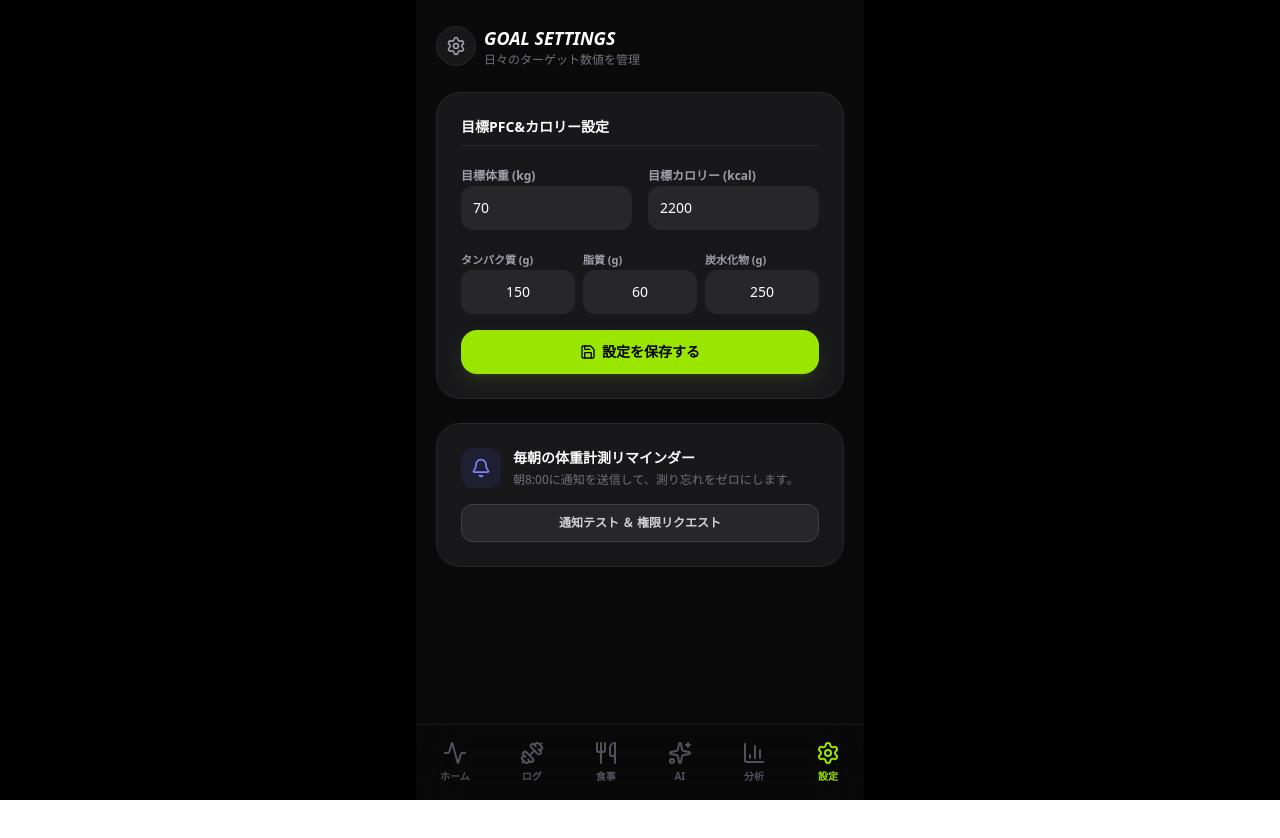
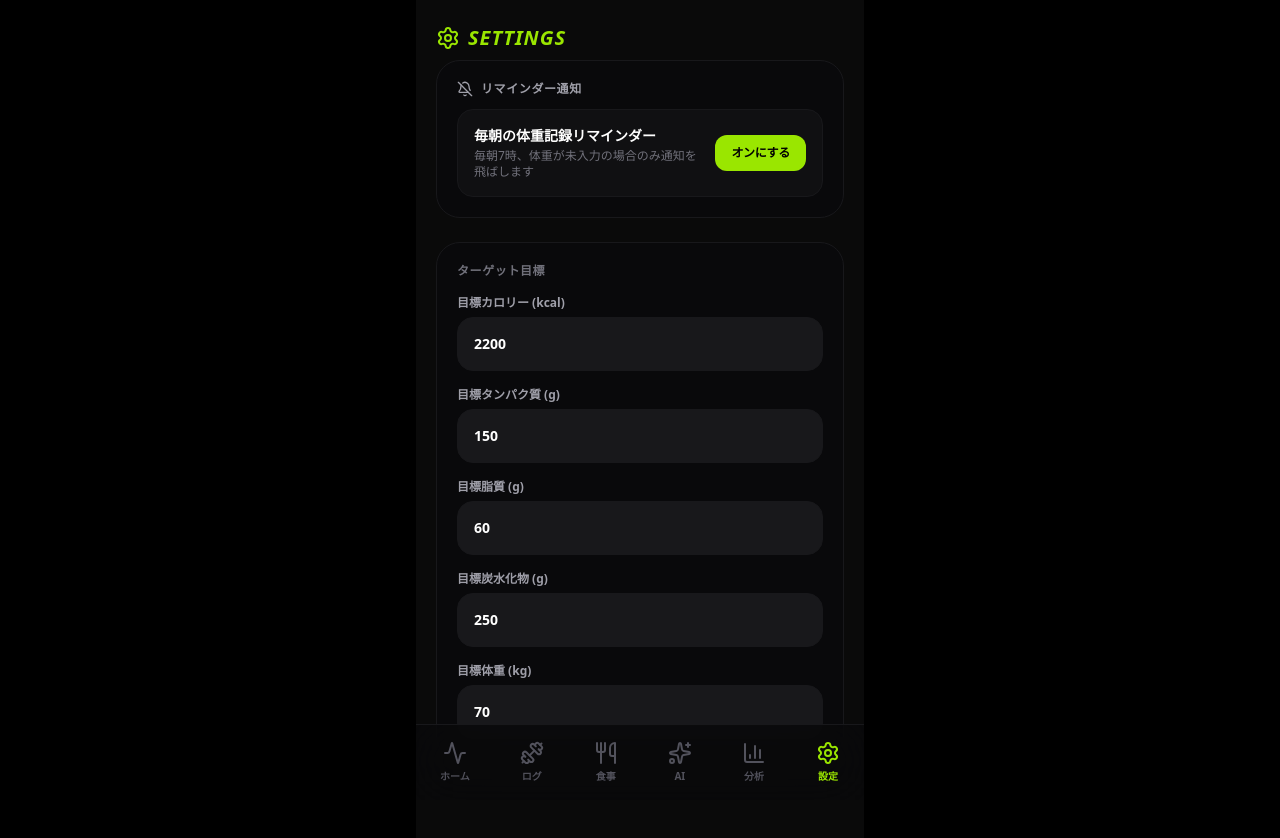
Before and after one commit to yumma180853/lift-and-lean, a React (Vite) app: page / in a window 1280 px wide. Both pictures are taken after a click on the button "設定". Shown: the top 838 px of the page. Before the commit the page ends 800 px from the top, so only its background shows below. Built offline with nearby package versions, Linux system fonts and the light colour scheme.

Commit message:
Update SectionSettings.tsx

```diff
--- a/src/components/SectionSettings.tsx
+++ b/src/components/SectionSettings.tsx
@@ -1,141 +1,104 @@
-import React, { useState } from 'react';
-import {
-  Settings,
-  Save,
-  Bell
-} from 'lucide-react';
+import React from 'react';
+import { Settings, Bell, BellOff } from 'lucide-react';
 import { UserGoals } from '../types';
 
-export interface SectionSettingsProps {
+interface SectionSettingsProps {
   goals: UserGoals;
-  setGoals: React.Dispatch<React.SetStateAction<UserGoals>>;
-  requestNotificationPermission: () => void;
+  setGoals: (goals: UserGoals) => void;
+  remind: boolean;
+  toggleNotification: () => void;
 }
 
-export function SectionSettings({
-  goals,
-  setGoals,
-  requestNotificationPermission
-}: SectionSettingsProps) {
-  const [cal, setCal] = useState(goals.calories.toString());
-  const [prot, setProt] = useState(goals.protein.toString());
-  const [fat, setFat] = useState(goals.fat.toString());
-  const [carb, setCarb] = useState(goals.carbs.toString());
-  const [wt, setWt] = useState(goals.targetWeight.toString());
-
-  const handleSave = (e: React.FormEvent) => {
-    e.preventDefault();
-    setGoals({
-      calories: parseFloat(cal) || 0,
-      protein: parseFloat(prot) || 0,
-      fat: parseFloat(fat) || 0,
-      carbs: parseFloat(carb) || 0,
-      targetWeight: parseFloat(wt) || 0,
-    });
-    alert('目標設定を更新しました！');
+export function SectionSettings({ goals, setGoals, remind, toggleNotification }: SectionSettingsProps) {
+  const handleChange = (key: keyof UserGoals, value: number) => {
+    setGoals({ ...goals, [key]: value });
   };
 
   return (
     <div className="space-y-6 pb-24">
-      <header className="flex items-center gap-2">
-        <div className="w-10 h-10 bg-zinc-900 border border-zinc-800 rounded-full flex items-center justify-center text-zinc-400">
-          <Settings size={20} />
+      {/* ヘッダー */}
+      <div className="flex items-center gap-2 text-lime-400 font-black italic text-xl uppercase tracking-wider mb-2">
+        <Settings size={24} />
+        <span>SETTINGS</span>
       </div>
-        <div>
-          <h1 className="text-lg font-bold text-white uppercase italic">GOAL SETTINGS</h1>
-          <p className="text-zinc-500 text-xs">日々のターゲット数値を管理</p>
+
+      {/* 🚨【超美化】一般ユーザー向けの美しい通知ON/OFFスイッチを新設！ */}
+      <div className="bg-zinc-950 border border-zinc-900 rounded-3xl p-5 space-y-3">
+        <div className="flex items-center gap-2 text-zinc-400">
+          {remind ? <Bell size={16} className="text-lime-400" /> : <BellOff size={16} />}
+          <h3 className="text-xs font-bold uppercase tracking-wider">リマインダー通知</h3>
         </div>
-      </header>
-
-      {/* Manual target config form */}
-      <form onSubmit={handleSave} className="bg-zinc-900 border border-zinc-800 p-6 rounded-3xl space-y-4">
-        <h3 className="font-bold text-white text-sm border-b border-zinc-800 pb-2">目標PFC&カロリー設定</h3>
-
-        <div className="space-y-4">
-          <div className="grid grid-cols-2 gap-4">
-            <div className="space-y-1.5">
-              <label className="text-xs font-bold text-zinc-400" htmlFor="target-weight-input-settings">目標体重 (kg)</label>
-              <input
-                id="target-weight-input-settings"
-                type="number"
-                step="0.1"
-                value={wt}
-                onChange={(e) => setWt(e.target.value)}
-                className="w-full bg-zinc-800 border-0 rounded-xl p-3 text-white text-sm focus:ring-1 focus:ring-lime-400 outline-none"
-              />
+        <div className="flex items-center justify-between bg-zinc-900/50 border border-zinc-900 rounded-2xl p-4">
+          <div className="space-y-0.5 max-w-[70%]">
+            <p className="text-sm font-bold text-white">毎朝の体重記録リマインダー</p>
+            <p className="text-xs text-zinc-500">毎朝7時、体重が未入力の場合のみ通知を飛ばします</p>
           </div>
-            <div className="space-y-1.5">
-              <label className="text-xs font-bold text-zinc-400" htmlFor="target-calories-input-settings">目標カロリー (kcal)</label>
-              <input
-                id="target-calories-input-settings"
-                type="number"
-                value={cal}
-                onChange={(e) => setCal(e.target.value)}
-                className="w-full bg-zinc-800 border-0 rounded-xl p-3 text-white text-sm focus:ring-1 focus:ring-lime-400 outline-none"
-              />
+          <button
+            onClick={toggleNotification}
+            className={`px-4 py-2.5 rounded-xl font-bold text-xs transition-all tracking-tight ${
+              remind
+                ? 'bg-red-500/10 text-red-400 border border-red-500/20 active:bg-red-500/20'
+                : 'bg-lime-400 text-black font-black active:scale-95'
+            }`}
+          >
+            {remind ? 'オフにする' : 'オンにする'}
+          </button>
         </div>
       </div>
 
-          <div className="grid grid-cols-3 gap-2">
-            <div className="space-y-1.5">
-              <label className="text-[11px] font-bold text-zinc-400" htmlFor="target-protein-input-settings">タンパク質 (g)</label>
+      {/* 目標設定セクション（PFCバランスフォームを1ミリも壊さず維持！） */}
+      <div className="bg-zinc-950 border border-zinc-900 rounded-3xl p-5 space-y-4">
+        <h3 className="text-xs font-bold text-zinc-500 uppercase tracking-wider">ターゲット目標</h3>
+
+        <div className="space-y-4">
+          <div>
+            <label className="text-xs font-bold text-zinc-400 block mb-1.5">目標カロリー (kcal)</label>
             <input
-                id="target-protein-input-settings"
               type="number"
-                value={prot}
-                onChange={(e) => setProt(e.target.value)}
-                className="w-full bg-zinc-800 border-0 rounded-xl p-3 text-white text-sm text-center focus:ring-1 focus:ring-lime-400 outline-none"
+              value={goals.calories}
+              onChange={(e) => handleChange('calories', Number(e.target.value))}
+              className="w-full bg-zinc-900 border border-zinc-900 rounded-2xl p-4 text-sm font-bold text-white outline-none focus:border-lime-400 transition-all"
             />
           </div>
-            <div className="space-y-1.5">
-              <label className="text-[11px] font-bold text-zinc-400" htmlFor="target-fat-input-settings">脂質 (g)</label>
+          <div>
+            <label className="text-xs font-bold text-zinc-400 block mb-1.5">目標タンパク質 (g)</label>
             <input
-                id="target-fat-input-settings"
               type="number"
-                value={fat}
-                onChange={(e) => setFat(e.target.value)}
-                className="w-full bg-zinc-800 border-0 rounded-xl p-3 text-white text-sm text-center focus:ring-1 focus:ring-lime-400 outline-none"
+              value={goals.protein}
+              onChange={(e) => handleChange('protein', Number(e.target.value))}
+              className="w-full bg-zinc-900 border border-zinc-900 rounded-2xl p-4 text-sm font-bold text-white outline-none focus:border-lime-400 transition-all"
             />
           </div>
-            <div className="space-y-1.5">
-              <label className="text-[11px] font-bold text-zinc-400" htmlFor="target-carbs-input-settings">炭水化物 (g)</label>
+          <div>
+            <label className="text-xs font-bold text-zinc-400 block mb-1.5">目標脂質 (g)</label>
             <input
-                id="target-carbs-input-settings"
               type="number"
-                value={carb}
-                onChange={(e) => setCarb(e.target.value)}
-                className="w-full bg-zinc-800 border-0 rounded-xl p-3 text-white text-sm text-center focus:ring-1 focus:ring-lime-400 outline-none"
+              value={goals.fat}
+              onChange={(e) => handleChange('fat', Number(e.target.value))}
+              className="w-full bg-zinc-900 border border-zinc-900 rounded-2xl p-4 text-sm font-bold text-white outline-none focus:border-lime-400 transition-all"
+            />
+          </div>
+          <div>
+            <label className="text-xs font-bold text-zinc-400 block mb-1.5">目標炭水化物 (g)</label>
+            <input
+              type="number"
+              value={goals.carbs}
+              onChange={(e) => handleChange('carbs', Number(e.target.value))}
+              className="w-full bg-zinc-900 border border-zinc-900 rounded-2xl p-4 text-sm font-bold text-white outline-none focus:border-lime-400 transition-all"
+            />
+          </div>
+          <div>
+            <label className="text-xs font-bold text-zinc-400 block mb-1.5">目標体重 (kg)</label>
+            <input
+              type="number"
+              step="0.1"
+              value={goals.targetWeight}
+              onChange={(e) => handleChange('targetWeight', Number(e.target.value))}
+              className="w-full bg-zinc-900 border border-zinc-900 rounded-2xl p-4 text-sm font-bold text-white outline-none focus:border-lime-400 transition-all"
             />
           </div>
         </div>
       </div>
-
-        <button
-          type="submit"
-          className="w-full bg-lime-400 text-black py-3 rounded-2xl font-bold text-sm shadow-lg shadow-lime-400/10 flex items-center justify-center gap-1.5 hover:bg-lime-300 transition-colors"
-        >
-          <Save size={16} /> 設定を保存する
-        </button>
-      </form>
-
-      {/* Service Notification Panel */}
-      <div className="bg-zinc-900 border border-zinc-800 p-6 rounded-3xl space-y-4">
-        <div className="flex items-start gap-3">
-          <div className="w-10 h-10 bg-indigo-500/10 text-indigo-400 rounded-xl flex items-center justify-center flex-shrink-0">
-            <Bell size={20} />
-          </div>
-          <div>
-            <h4 className="font-bold text-white text-sm">毎朝の体重計測リマインダー</h4>
-            <p className="text-zinc-500 text-xs mt-1">朝8:00に通知を送信して、測り忘れをゼロにします。</p>
-          </div>
-        </div>
-        <button
-          onClick={requestNotificationPermission}
-          className="w-full bg-zinc-800 text-zinc-300 border border-zinc-700 py-2.5 rounded-xl text-xs font-bold hover:bg-zinc-750 transition-colors"
-        >
-          通知テスト ＆ 権限リクエスト
-        </button>
-      </div>
     </div>
   );
 }
```
Lines whose indentation alone changed are shown as unchanged.
